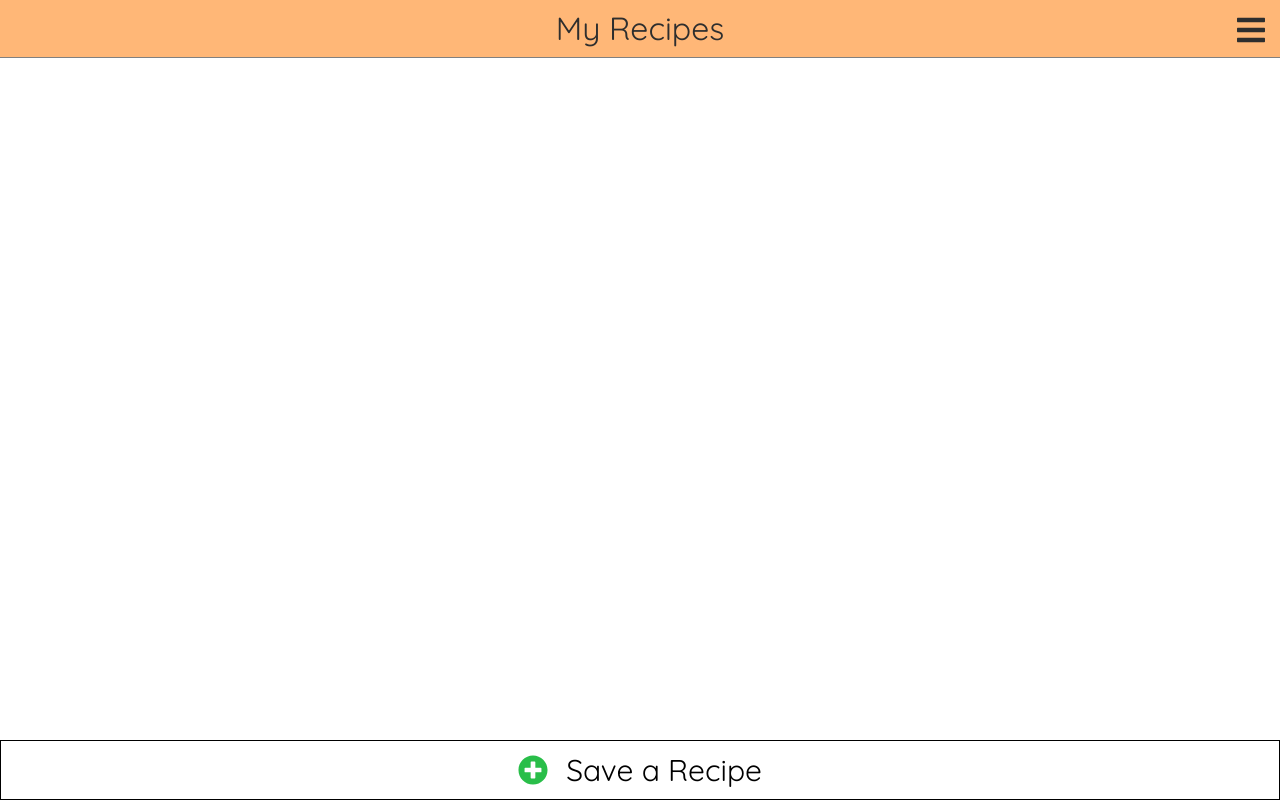
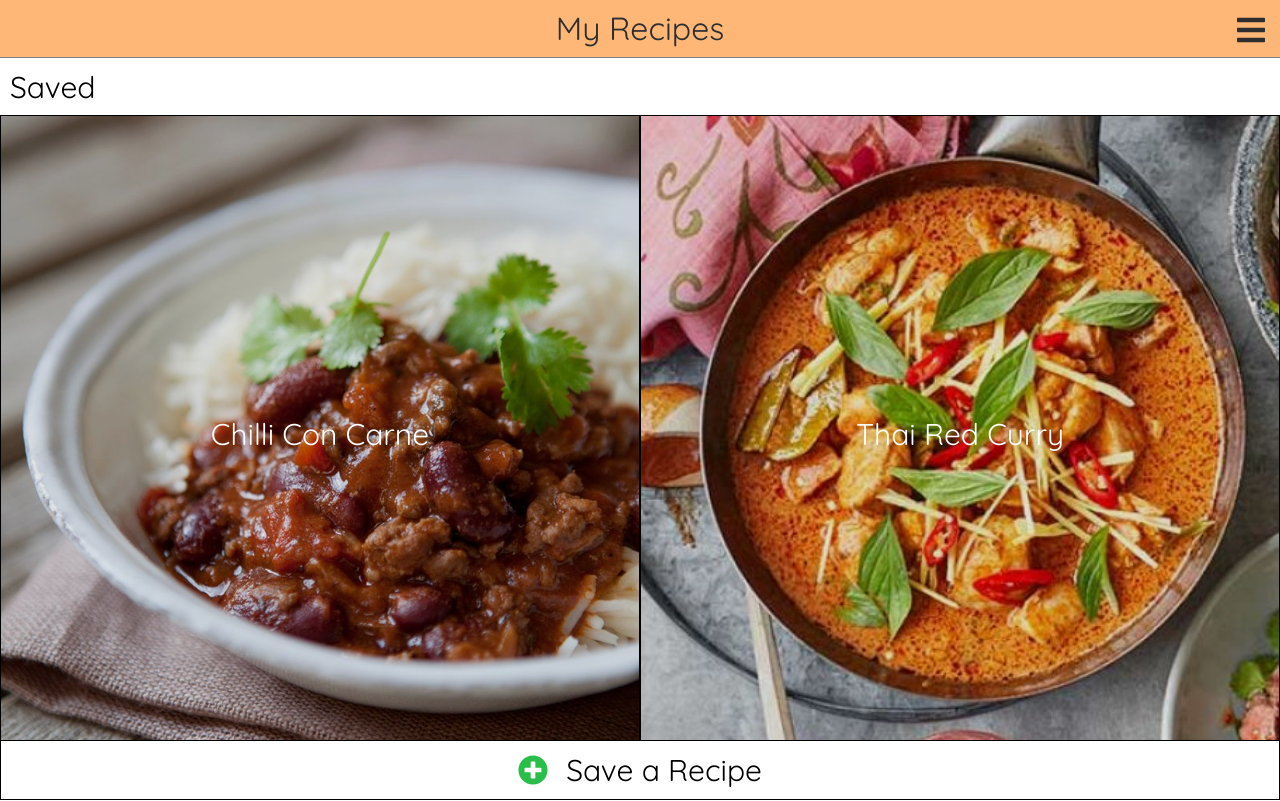
Before and after one commit to dsychin/useby-demo, a website: page www/my_recipes.html in a window 1280 px wide. Shown: the top 801 px of the page. Drawn offline with nearby package versions, Linux system fonts and the light colour scheme.

Commit message:
added partial content to my recipes page

```diff
--- a/www/my_recipes.html
+++ b/www/my_recipes.html
@@ -8,8 +8,7 @@
     <meta http-equiv="X-UA-Compatible" content="ie=edge">
     <title>Use By</title>
     <link href="https://fonts.googleapis.com/css?family=Quicksand" rel="stylesheet">
-    <link rel="stylesheet" href="https://unpkg.com/purecss@1.0.0/build/pure-min.css" integrity="sha384-nn4HPE8lTHyVtfCBi5yW9d20FjT8BJwUXyWZT9InLYax14RDjBj46LmSztkmNP9w"
-        crossorigin="anonymous">
+    <link rel="stylesheet" href="https://unpkg.com/purecss@1.0.0/build/pure-min.css" integrity="sha384-nn4HPE8lTHyVtfCBi5yW9d20FjT8BJwUXyWZT9InLYax14RDjBj46LmSztkmNP9w" crossorigin="anonymous">
     <script>
         function myFridge() {
             window.location = "my_fridge.html";
@@ -136,6 +135,43 @@
             font-family: 'Quicksand', sans-serif;
             box-sizing: border-box;
         }
+
+        .wrapper {
+            display: grid;
+            grid-template-columns: 1fr 1fr;
+            grid-template-rows: 1fr;
+        }
+
+        .text-wrapper {
+            display: grid;
+            align-items: center;
+            height: 100%;
+            text-align: center;
+            font-size: 30px;
+            padding: 10px;
+            background-color: rgba(0, 0, 0, 0.1);
+        }
+
+        .recipe-item {
+            height: 50vw;
+            color: white;
+            border: solid black 1px;
+        }
+
+        #item-1 {
+            background: url('img/ChilliConCarne.jpg');
+            background-size: cover;
+        }
+
+        #item-2 {
+            background: url('img/thai-red-curry.jpg');
+            background-size: cover;
+        }
+
+        .title {
+            font-size: 30px;
+            padding: 10px;
+        }
     </style>
 </head>
 
@@ -164,7 +200,36 @@
         </ul>
     </nav>
     <main>
-
+        <div class="title">
+            Saved
+        </div>
+        <div class="wrapper">
+            <div class="recipe-item" id="item-1">
+                <div class="text-wrapper">
+                    Chilli Con Carne
+                </div>
+            </div>
+            <div class="recipe-item" id="item-2">
+                <div class="text-wrapper">
+                    Thai Red Curry
+                </div>
+            </div>
+        </div>
+        <div class="title">
+            Suggestions
+        </div>
+        <div class="wrapper">
+            <div class="recipe-item" id="item-3">
+                <div class="text-wrapper">
+                    Eggs and Avacado
+                </div>
+            </div>
+            <div class="recipe-item" id="item-4">
+                <div class="text-wrapper">
+                    Salmon and Rice
+                </div>
+            </div>
+        </div>
     </main>
     <footer>
         <div class="outer">
```
Also changed, not shown: package.json (indentation only), www/img/ChilliConCarne.jpg (added), www/img/thai-red-curry.jpg (added).
